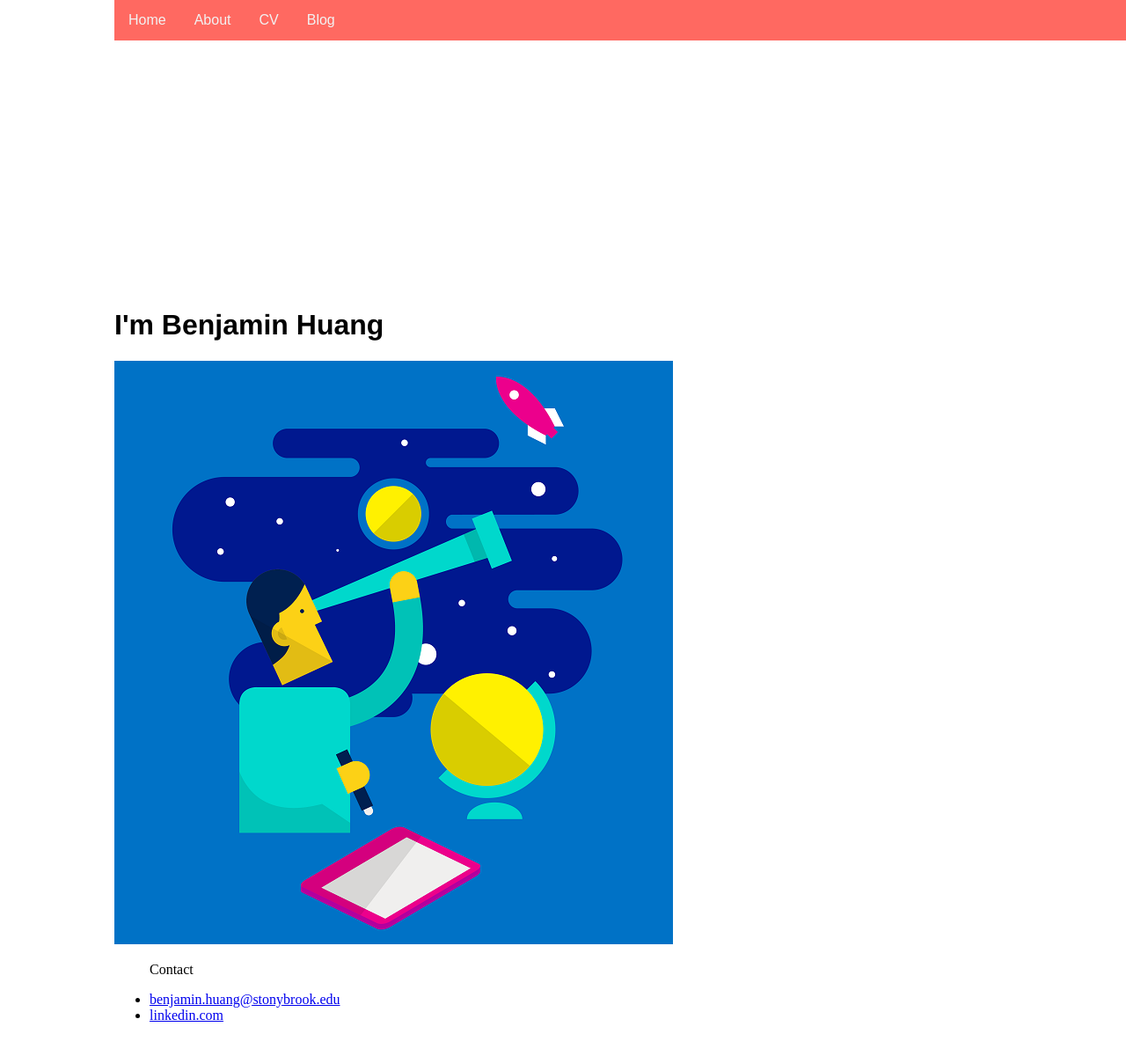
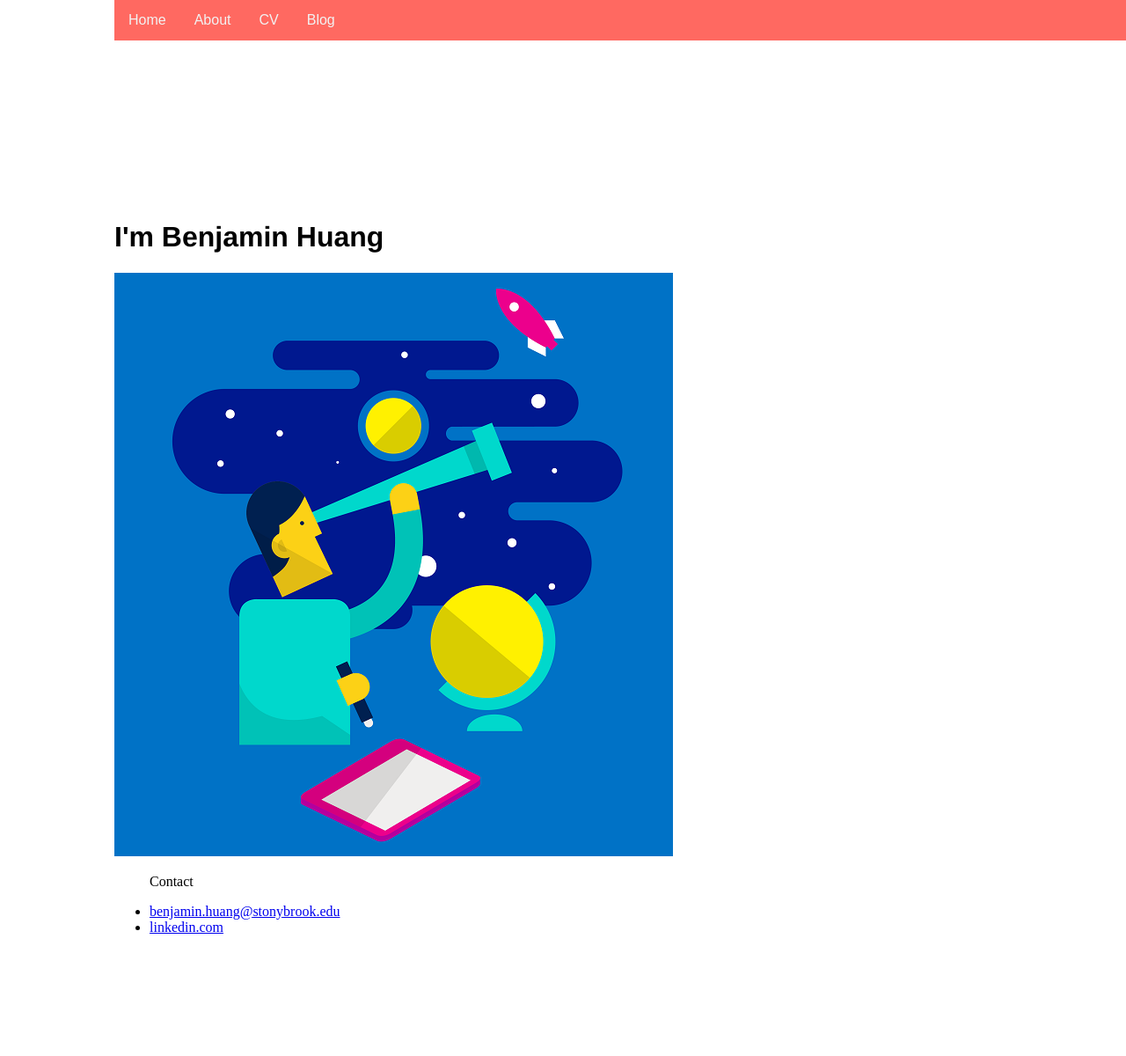
Before and after one commit to benjaminhuang13/benjaminhuang13.github.io, a Jekyll site: the page built from index.html, in a window 1280 px wide and 1400 px high. Shown: the top 1200 px of the window at 88% size. Built offline with Jekyll 4.4.1, drawn with Linux system fonts in a browser that asks for light colours.

Commit message:
Update main.css

```diff
--- a/css/main.css
+++ b/css/main.css
@@ -25,7 +25,7 @@
 
 body {
     margin:30px;
-    padding-top: 300px;
+    padding-top: 200px;
     padding-right: 100px;
     padding-bottom: 200px;
     padding-left: 100px;
```
